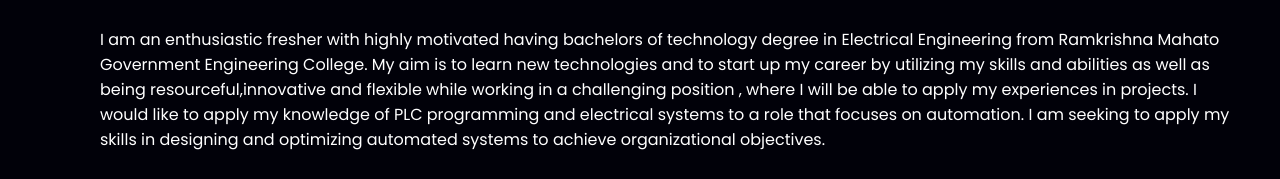
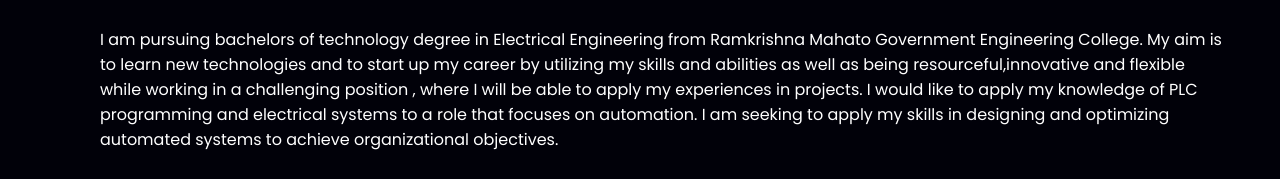
Before and after one commit to Prabin-Petal/Portfolio, a plain HTML site: page index.html in a window 1280 px wide. Shown: the part 566-745 px from the top of the page. Drawn offline with nearby package versions, Linux system fonts and the light colour scheme.

Commit message:
index.html

```diff
--- a/index.html
+++ b/index.html
@@ -80,7 +80,7 @@
               </div>
            <!-- <h3>And I'm a <span>Frontend Developer ...</span><i class='bx bxs-plane-alt' style='color:#ffffff' ></i></h3>-->
             <p>
-                I am an enthusiastic fresher with highly motivated having bachelors of technology degree in Electrical Engineering from
+                I am pursuing bachelors of technology degree in Electrical Engineering from
                 Ramkrishna Mahato Government Engineering College. My aim is to learn new technologies and to start up my career by utilizing my skills and
                 abilities as well as being resourceful,innovative and flexible while working in a challenging position , where I will be
                 able to apply my experiences in projects.
```
